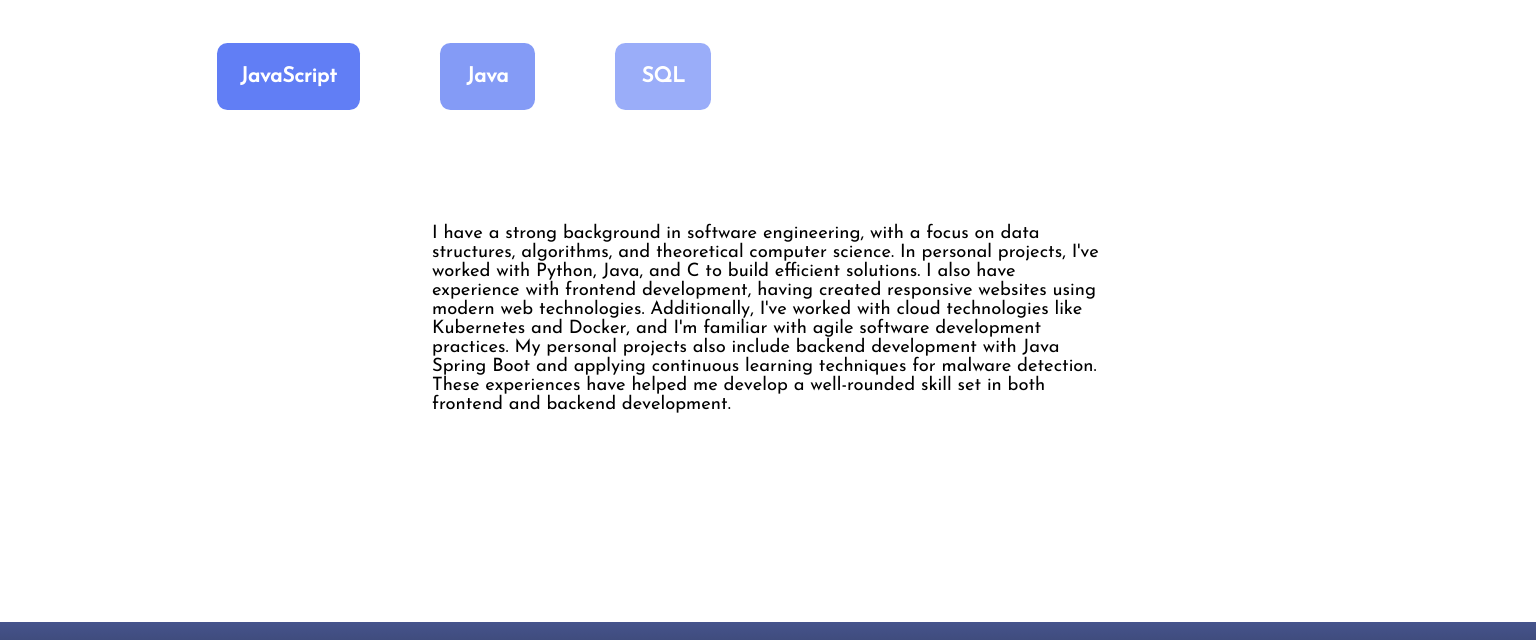
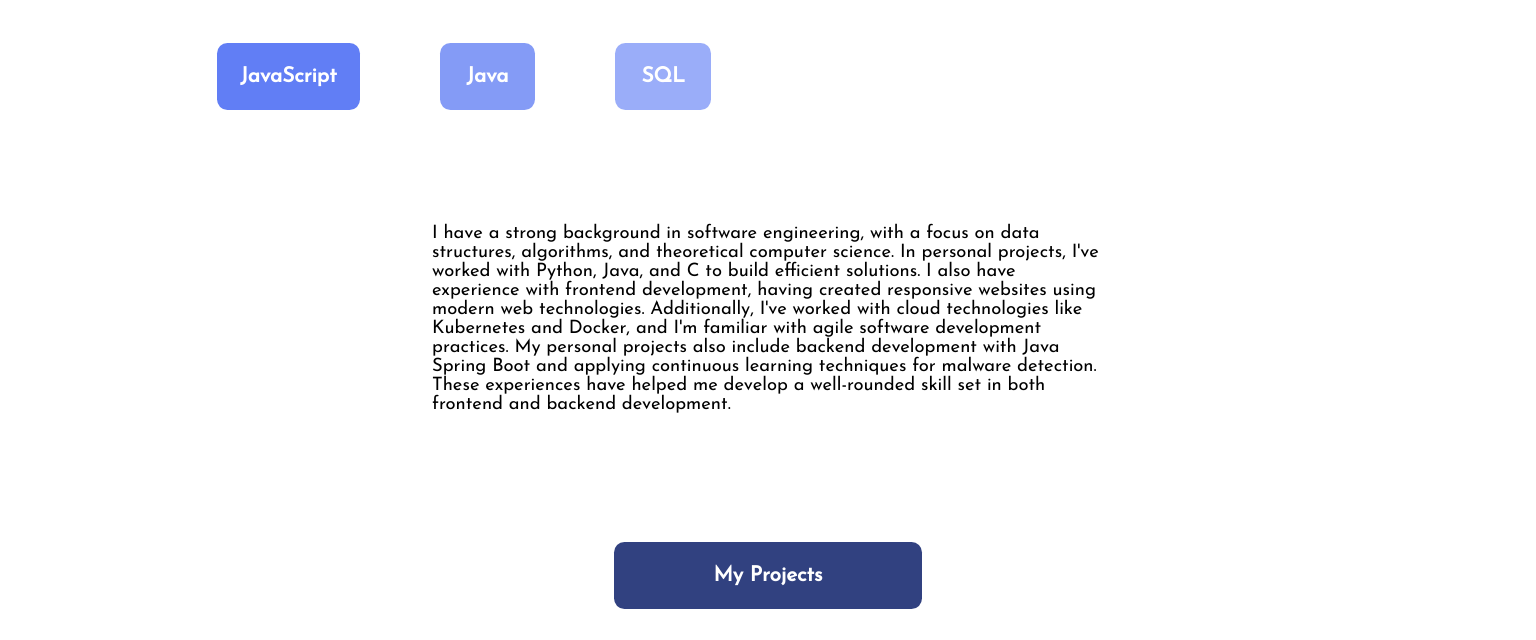
Before and after one commit to Oskar-B/Oskar-B.github.io, a plain HTML site: page index.html in a window 1536 px wide. Shown: the part 1607-2247 px from the top of the page. Drawn offline with Linux system fonts and the light colour scheme.

Commit message:
Added projects button

```diff
--- a/css/main.css
+++ b/css/main.css
@@ -106,6 +106,23 @@ font-size: 1.3rem;
 border-radius: .5em;
 margin-bottom: 0;
 }
+
+a.myprojects-cta {
+    background: #314180;
+    color: white;
+    padding: 1.1em;
+    text-align: center;
+    width: auto;
+    box-sizing: border-box;
+    display: block;
+    text-decoration: none;
+    font-weight: bold;
+    font-size: 1.3rem;
+    border-radius: .5em;
+    margin-bottom: 3em;
+    margin-right: 3em;
+    margin-left: 3em;
+    }
 
 
 .nav2{
@@ -509,6 +526,11 @@ circle {
         width: 30%;
         margin: auto
     }
+    a.myprojects-cta {
+        width: 30%;
+        margin-left: auto;
+        margin-right: auto;
+    }
 
     .backRow {
         gap: 3.5em;
@@ -555,6 +577,12 @@ circle {
         margin: auto;
     }
 
+    a.myprojects-cta {
+        width: 20%;
+        margin-left: auto;
+        margin-right: auto;
+    }
+
     main {
         height: 100vh;
         margin-left: 3cm;
@@ -588,7 +616,7 @@ circle {
     .subhead2{
         padding-left: 20em;
         padding-right: 20em;
-        margin-bottom: 10rem;
+        margin-bottom: 5rem;
     }
 
     .backRow {
--- a/index.html
+++ b/index.html
@@ -94,6 +94,7 @@
             These experiences have helped me develop a well-rounded skill set in both frontend and backend development.
         </p>
     </div>
+    <a href="/html/projects/projects.html" class="myprojects-cta">My Projects</a>
     <div class="border">
         <nav3>
             <h4>© 2025 by Oskar Besler</h4>
```
